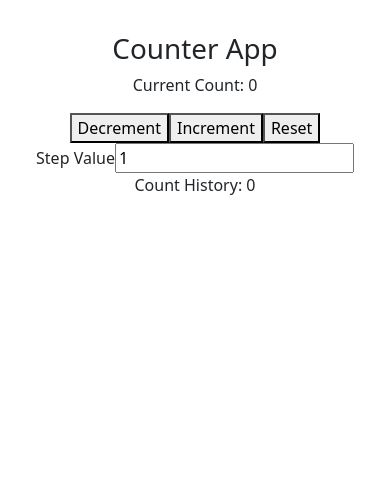
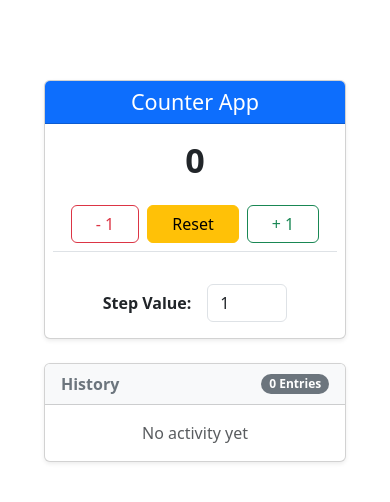
Before and after one commit to structbase/Counter, a React (Vite) app: page / in a window 390 px wide. Shown: the top 502 px of the page. Built offline with nearby package versions, Linux system fonts and the light colour scheme.

Commit message:
Refactor Counter UI with Bootstrap styling
Updated the Counter component to use Bootstrap classes for improved layout and styling. Enhanced the counter controls, added a styled history section, and improved accessibility and responsiveness.

```diff
--- a/src/components/Counter.tsx
+++ b/src/components/Counter.tsx
@@ -8,6 +8,7 @@ export const Counter: React.FC = () => {
 
     const [step, setStep] = useState<number>(1);
 
+    //
     const [history, setHistory] = useState<number[]>(() => {
         const saved = localStorage.getItem("Count History");
         return saved ? JSON.parse(saved) : [];
@@ -36,50 +37,77 @@ export const Counter: React.FC = () => {
         setHistory([]);
     };
 return (
-        <div>
-            <div>
-                <div>
-                    <h1>Counter App</h1>
+        <div className="container py-5">
+            <div className="row justify-content-center">
+                <div className="col-md-6">
+                    {/* Main Counter Card */}
+                    <div className="card shadow-sm mb-4">
+                        <div className="card-header bg-primary text-white text-center">
+                            <h1 className="h4 mb-0">Counter App</h1>
                         </div>
-                <div>
-                    <p>Current Count: {count}</p>
-                </div>
-                <div>
-                    <div>
+                        <div className="card-body text-center">
+                            <div className="display-4 fw-bold mb-4">{count}</div>
+
+                            <div className="d-flex justify-content-center gap-2 mb-4">
                                 <button
+                                    className="btn btn-outline-danger px-4"
                                     onClick={() => updateCountAndHistory(count - step)}
                                 >
-                            Decrement
+                                    - {step}
                                 </button>
-
                                 <button
+                                    className="btn btn-warning px-4"
+                                    onClick={handleReset}
+                                >
+                                    Reset
+                                </button>
+                                <button
+                                    className="btn btn-outline-success px-4"
                                     onClick={() => updateCountAndHistory(count + step)}
                                 >
-                            Increment
+                                    + {step}
                                 </button>
-                        <button onClick={handleReset}>Reset</button>
                             </div>
-                    <div>
-                        <label htmlFor="value">Step Value</label>
+
+                            <div className="row g-3 align-items-center justify-content-center border-top pt-3">
+                                <div className="col-auto">
+                                    <label htmlFor="stepInput" className="col-form-label fw-bold">Step Value:</label>
+                                </div>
+                                <div className="col-auto">
                                     <input
+                                        id="stepInput"
                                         type="number"
+                                        className="form-control"
                                         min={1}
                                         value={step}
                                         onChange={handleStepChange}
+                                        style={{ width: '80px' }}
                                     />
                                 </div>
                             </div>
+                        </div>
+                    </div>
 
-                <div>
-                    <div>
-                        <p>Count History: {history.length}</p>
+                    {/* History Section */}
+                    <div className="card shadow-sm">
+                        <div className="card-header bg-light d-flex justify-content-between align-items-center">
+                            <span className="fw-bold text-secondary">History</span>
+                            <span className="badge bg-secondary rounded-pill">{history.length} Entries</span>
                         </div>
-                    <div>
-                        <ul>
-                            {history.map((h, index) => (
-                                <li key={index}>{h}</li>
+                        <div className="card-body p-0" style={{ maxHeight: '200px', overflowY: 'auto' }}>
+                            {history.length > 0 ? (
+                                <ul className="list-group list-group-flush">
+                                    {history.slice().reverse().map((h, index) => (
+                                        <li key={index} className="list-group-item d-flex justify-content-between">
+                                            <small className="text-muted">Change #{history.length - index}</small>
+                                            <span className="fw-bold">{h}</span>
+                                        </li>
                                     ))}
                                 </ul>
+                            ) : (
+                                <div className="p-3 text-center text-muted italic">No activity yet</div>
+                            )}
+                        </div>
                     </div>
                 </div>
             </div>
```
Lines whose indentation alone changed are shown as unchanged.
